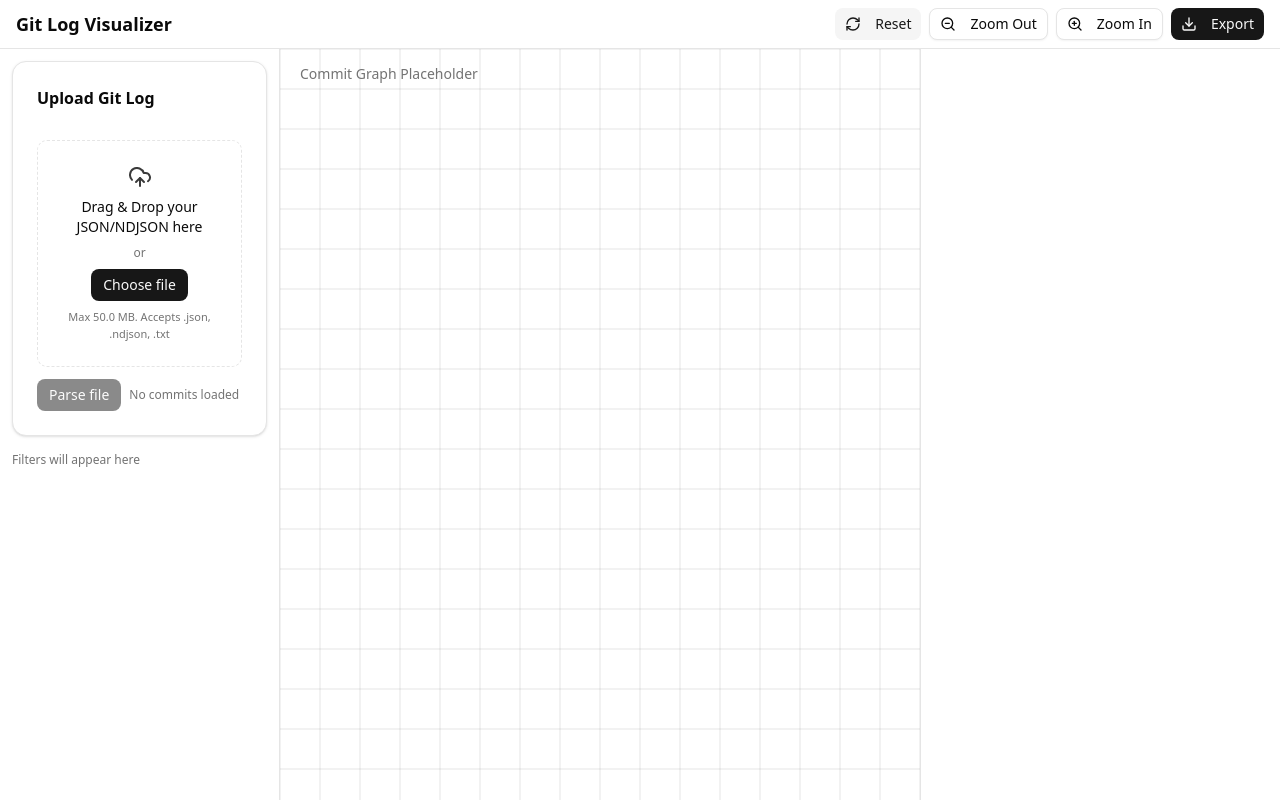
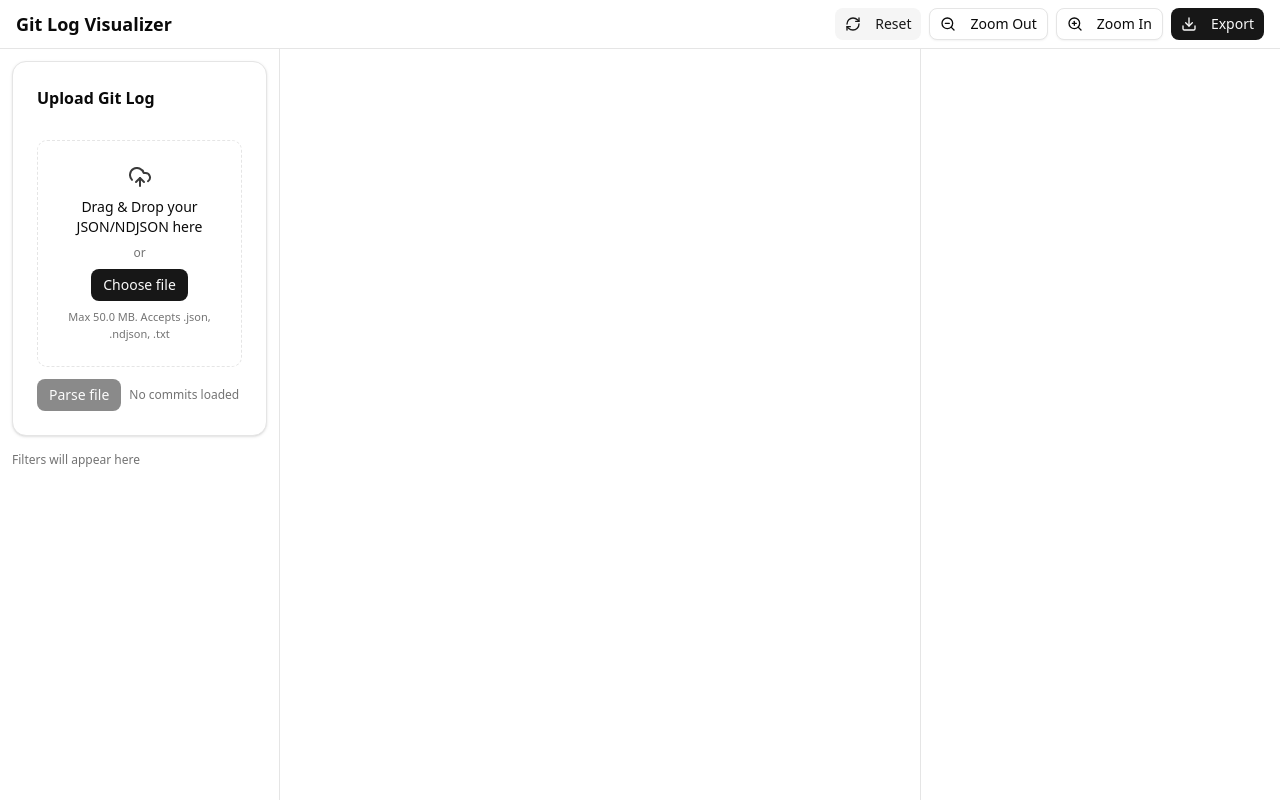
Before and after one commit to leugard21/git-log-visualizer, a Next.js app: page / in a window 1280 px wide. Built offline with nearby package versions, Linux system fonts and the light colour scheme.

Commit message:
feat(graph): connect Toolbar zoom/reset buttons to D3 zoom via Zustand store

```diff
--- a/src/app/page.tsx
+++ b/src/app/page.tsx
@@ -1,6 +1,6 @@
 import { AppShell } from "@/components/app-shell";
 import CommitDetails from "@/components/commit-details";
-import CommitGraph from "@/components/commit-graph";
+import { CommitGraph } from "@/components/commit-graph";
 
 export default function Page() {
   return (
--- a/src/components/app-shell.tsx
+++ b/src/components/app-shell.tsx
@@ -1,7 +1,7 @@
 "use client";
 
 import { Sidebar } from "./sidebar";
-import Toolbar from "./toolbar";
+import { Toolbar } from "./toolbar";
 
 export function AppShell({ children }: { children: React.ReactNode }) {
   return (
--- a/src/components/commit-graph.tsx
+++ b/src/components/commit-graph.tsx
@@ -1,12 +1,55 @@
 /* eslint-disable @typescript-eslint/no-explicit-any */
 "use client";
 
-import { useEffect, useRef } from "react";
+import { useEffect, useRef, useMemo } from "react";
 import * as d3 from "d3";
+import { useCommitStore } from "@/store/useCommitStore";
+import { useGraphStore } from "@/store/useGraphStore";
 
-export default function CommitGraph() {
+const ROW_HEIGHT = 50;
+const COL_X = 200;
+
+function wrapText(text: string, charPerLine = 50): string[] {
+  const words = text.split(" ");
+  const lines: string[] = [];
+  let current = "";
+  for (const w of words) {
+    if ((current + " " + w).length > charPerLine) {
+      lines.push(current.trim());
+      current = w;
+    } else {
+      current += " " + w;
+    }
+  }
+  if (current) lines.push(current.trim());
+  return lines;
+}
+
+export function CommitGraph() {
+  const commits = useCommitStore((s) => s.commits);
   const svgRef = useRef<SVGSVGElement | null>(null);
   const gRef = useRef<SVGGElement | null>(null);
+  const setZoomFns = useGraphStore((s) => s.setZoomFns);
+
+  const nodes = useMemo(() => {
+    return commits.map((c, i) => ({
+      ...c,
+      x: COL_X,
+      y: i * ROW_HEIGHT + 40,
+    }));
+  }, [commits]);
+
+  const links = useMemo(() => {
+    const byHash = new Map(nodes.map((n) => [n.hash, n]));
+    const out: { source: (typeof nodes)[number]; target: (typeof nodes)[number] }[] = [];
+    for (const n of nodes) {
+      for (const p of n.parents) {
+        const target = byHash.get(p);
+        if (target) out.push({ source: n, target });
+      }
+    }
+    return out;
+  }, [nodes]);
 
   useEffect(() => {
     if (!svgRef.current || !gRef.current) return;
@@ -14,54 +57,58 @@ export default function CommitGraph() {
     const svg = d3.select(svgRef.current);
     const g = d3.select(gRef.current);
 
-    svg.on(".zoom", null);
-
     const zoom = d3
       .zoom<SVGSVGElement, unknown>()
       .scaleExtent([0.5, 4])
-      .on("zoom", (event: any) => {
+      .on("zoom", (event) => {
         g.attr("transform", event.transform.toString());
       });
 
     svg.call(zoom as any);
 
-    svg.on("dblclick.zoom", null);
-    svg.on("dblclick", () => {
-      svg.transition().duration(300).call(zoom.transform, d3.zoomIdentity);
-    });
-  }, []);
+    const zoomIn = () => svg.transition().duration(200).call(zoom.scaleBy, 1.2);
+    const zoomOut = () => svg.transition().duration(200).call(zoom.scaleBy, 0.8);
+    const resetView = () => svg.transition().duration(300).call(zoom.transform, d3.zoomIdentity);
+
+    setZoomFns({ zoomIn, zoomOut, resetView });
+
+    return () => setZoomFns({ zoomIn: null, zoomOut: null, resetView: null });
+  }, [setZoomFns]);
 
   return (
     <div className="relative h-full w-full">
       <svg ref={svgRef} className="h-full w-full bg-background">
         <g ref={gRef}>
-          {/* placeholder grid */}
-          {Array.from({ length: 20 }).map((_, i) => (
+          {links.map((l, i) => (
             <line
-              key={`v${i}`}
-              x1={i * 40}
-              y1={0}
-              x2={i * 40}
-              y2={800}
+              key={i}
+              x1={l.source.x}
+              y1={l.source.y}
+              x2={l.target.x}
+              y2={l.target.y}
               stroke="currentColor"
-              strokeOpacity={0.1}
-            />
-          ))}
-          {Array.from({ length: 20 }).map((_, i) => (
-            <line
-              key={`h${i}`}
-              x1={0}
-              y1={i * 40}
-              x2={800}
-              y2={i * 40}
-              stroke="currentColor"
-              strokeOpacity={0.1}
+              strokeWidth={1.5}
+              strokeOpacity={0.4}
             />
           ))}
 
-          <text x={20} y={30} className="fill-muted-foreground text-sm select-none">
-            Commit Graph Placeholder
-          </text>
+          {nodes.map((n) => (
+            <g key={n.hash} transform={`translate(${n.x},${n.y})`}>
+              <circle r={8} className="fill-primary stroke-border">
+                <title>
+                  {n.hash.slice(0, 7)} — {n.message}
+                  {"\n"}by {n.authorName} on {new Date(n.authorDate).toLocaleString()}
+                </title>
+              </circle>
+              <text x={16} y={4} className="text-xs fill-foreground select-none">
+                {wrapText(n.message, 50).map((line, i) => (
+                  <tspan key={i} x={16} dy={i === 0 ? 0 : 14}>
+                    {line}
+                  </tspan>
+                ))}
+              </text>
+            </g>
+          ))}
         </g>
       </svg>
     </div>
--- a/src/components/toolbar.tsx
+++ b/src/components/toolbar.tsx
@@ -1,21 +1,26 @@
 "use client";
 
+import { Button } from "@/components/ui/button";
+import { Download, RefreshCw, ZoomIn, ZoomOut } from "lucide-react";
 import { toast } from "sonner";
-import { Button } from "./ui/button";
-import { Download, RefreshCw, ZoomIn, ZoomOut } from "lucide-react";
+import { useGraphStore } from "@/store/useGraphStore";
 
-export default function Toolbar() {
+export function Toolbar() {
+  const zoomIn = useGraphStore((s) => s.zoomIn);
+  const zoomOut = useGraphStore((s) => s.zoomOut);
+  const resetView = useGraphStore((s) => s.resetView);
+
   return (
     <div className="flex items-center gap-2">
-      <Button variant={"secondary"} size={"sm"} onClick={() => toast.info("Reset view")}>
+      <Button variant="secondary" size="sm" onClick={() => resetView?.()}>
         <RefreshCw className="size-4 mr-2" />
         Reset
       </Button>
-      <Button variant="outline" size="sm">
+      <Button variant="outline" size="sm" onClick={() => zoomOut?.()}>
         <ZoomOut className="size-4 mr-2" />
         Zoom Out
       </Button>
-      <Button variant="outline" size="sm">
+      <Button variant="outline" size="sm" onClick={() => zoomIn?.()}>
         <ZoomIn className="size-4 mr-2" />
         Zoom In
       </Button>
--- /dev/null
+++ b/src/store/useGraphStore.ts
@@ -0,0 +1,19 @@
+"use client";
+
+import { create } from "zustand";
+
+type ZoomFn = (() => void) | null;
+
+type GraphState = {
+  zoomIn: ZoomFn;
+  zoomOut: ZoomFn;
+  resetView: ZoomFn;
+  setZoomFns: (fns: { zoomIn: ZoomFn; zoomOut: ZoomFn; resetView: ZoomFn }) => void;
+};
+
+export const useGraphStore = create<GraphState>((set) => ({
+  zoomIn: null,
+  zoomOut: null,
+  resetView: null,
+  setZoomFns: (fns) => set(fns),
+}));
```
